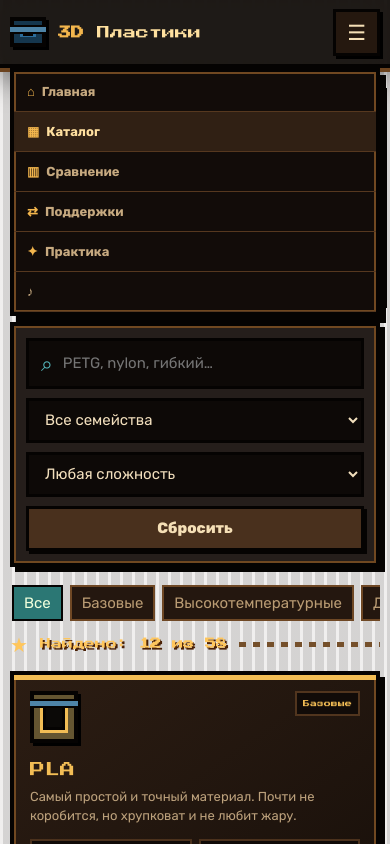
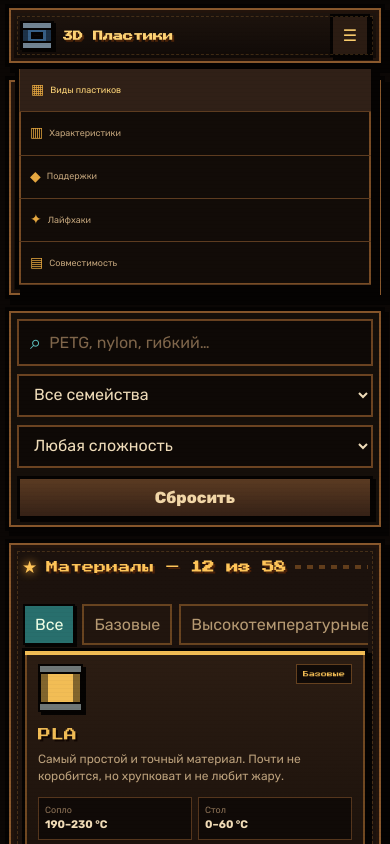
Before and after one commit to 3d-mast/3d-mast.github.io, a plain HTML site: page materials.html in a window 390 px wide. Both pictures are taken after a click on the button "Открыть меню". Shown: the top 844 px of the page. Drawn offline with Linux system fonts and the light colour scheme.

Commit message:
Restyle catalog to match pixel homepage

```diff
--- a/materials.html
+++ b/materials.html
@@ -1,14 +1,66 @@
-<!doctype html><html lang="ru"><head><meta charset="utf-8"><meta name="viewport" content="width=device-width,initial-scale=1"><meta name="theme-color" content="#100a07"><meta name="description" content="Каталог пластиков для FDM 3D-печати с фильтрами, температурами и подробными характеристиками."><title>Каталог пластиков — 3D Пластики</title><link rel="preconnect" href="https://fonts.googleapis.com"><link rel="preconnect" href="https://fonts.gstatic.com" crossorigin><link href="https://fonts.googleapis.com/css2?family=Press+Start+2P&family=Rubik:wght@400;500;600;700;800&display=swap" rel="stylesheet"><link rel="stylesheet" href="theme-v5.css?v=5.0.0"></head><body>
-<header class="site-header"><div class="shell header-inner"><a class="brand" href="index.html"><span class="brand-spool"></span><span><b>3D</b> Пластики</span></a><button class="menu-toggle" type="button" aria-label="Открыть меню" aria-expanded="false">☰</button><nav class="nav"><a href="index.html"><span>⌂</span> Главная</a><a class="active" href="materials.html"><span>▦</span> Каталог</a><a href="compare.html"><span>▥</span> Сравнение</a><a href="supports.html"><span>⇄</span> Поддержки</a><a href="guide.html"><span>✦</span> Практика</a><button class="sound-toggle" type="button" aria-pressed="false">♪</button></nav></div></header>
-<main class="page-main shell" id="top">
-<section class="page-hero pixel-frame"><div><div class="eyebrow">MATERIAL DATABASE</div><h1>Каталог пластиков</h1><p>Материалы подгружаются по 12 штук. Ищи по названию, назначению или совместимости и открывай подробную карточку.</p></div><div class="page-hero-icon">▦</div></section>
-<div class="toolbar"><label class="search-box"><span>⌕</span><input id="searchInput" type="search" placeholder="PETG, nylon, гибкий…"></label><select id="familyFilter"><option value="all">Все семейства</option></select><select id="difficultyFilter"><option value="all">Любая сложность</option><option value="1">Просто</option><option value="2">Средне</option><option value="3">Сложно</option><option value="4">Промышленно</option></select><button id="resetFilters" class="small-button" type="button">Сбросить</button></div>
-<div id="familyChips" class="filter-chips"></div>
-<div class="section-title"><span>★</span><h2>Найдено: <b id="visibleCount">0</b></h2><i></i></div>
-<div id="materialsGrid" class="material-grid"></div><div id="emptyState" class="empty-state pixel-frame" hidden>Ничего не найдено. Сбрось фильтры или измени запрос.</div>
-<div class="load-more-wrap"><button id="loadMore" class="pixel-button secondary load-more" type="button">Показать ещё 12</button></div>
-</main>
-<footer class="footer"><div class="shell footer-inner"><div class="footer-decor">▥ 🌿 🐈</div><div class="footer-center"><span>Автор</span><b>Алексей Прокопчук</b><small>© 2026. Все права защищены.</small></div><div class="footer-links"><a href="index.html">Главная</a><a href="supports.html">Поддержки</a><a href="compare.html">Сравнение</a></div></div></footer>
-<button class="back-to-top" type="button" aria-label="Вернуться наверх"><span>↑</span><small>TOP</small></button>
-<dialog id="materialDialog" class="modal"><button class="modal-close" type="button" aria-label="Закрыть">×</button><div id="dialogContent" class="modal-content"></div></dialog>
-<script src="materials.js"></script><script src="common-v5.js?v=5.0.0"></script><script src="catalog-v5.js?v=5.0.0"></script></body></html>
+<!doctype html>
+<html lang="ru">
+<head>
+  <meta charset="utf-8">
+  <meta name="viewport" content="width=device-width,initial-scale=1">
+  <meta name="theme-color" content="#100b07">
+  <meta name="description" content="Каталог пластиков для FDM 3D-печати с фильтрами, температурами и подробными характеристиками.">
+  <title>Каталог пластиков — 3D Пластики</title>
+  <link rel="preconnect" href="https://fonts.googleapis.com">
+  <link rel="preconnect" href="https://fonts.gstatic.com" crossorigin>
+  <link href="https://fonts.googleapis.com/css2?family=Press+Start+2P&family=Rubik:wght@400;500;600;700;800&display=swap" rel="stylesheet">
+  <link rel="stylesheet" href="pixel-v6.css?v=6.0.0">
+  <link rel="stylesheet" href="inner-v7.css?v=7.0.0">
+</head>
+<body>
+  <div class="pixel-noise" aria-hidden="true"></div>
+  <div class="site-shell">
+    <header class="top-panel pixel-frame">
+      <a class="logo" href="index.html"><span class="logo-spool"><i></i></span><b>3D Пластики</b></a>
+      <button class="menu-button" type="button" aria-expanded="false" aria-label="Открыть меню">☰</button>
+      <nav class="top-nav" aria-label="Главная навигация">
+        <a class="active-page" href="materials.html"><span>▦</span> Виды пластиков</a>
+        <a href="compare.html"><span>▥</span> Характеристики</a>
+        <a href="supports.html"><span>◆</span> Поддержки</a>
+        <a href="guide.html"><span>✦</span> Лайфхаки</a>
+        <a href="index.html#compatibility"><span>▤</span> Совместимость</a>
+      </nav>
+    </header>
+
+    <main class="inner-main" id="top">
+      <section class="inner-hero pixel-frame">
+        <div><p class="inner-kicker">MATERIAL DATABASE // 58+ FILAMENTS</p><h1>Каталог пластиков</h1><p>Ищи материал по названию, назначению и совместимости. Карточки загружаются порциями, чтобы каталог оставался быстрым и читаемым.</p></div>
+        <div class="inner-hero-icon">▦</div>
+      </section>
+
+      <div class="inner-toolbar">
+        <label class="inner-search"><span>⌕</span><input id="searchInput" type="search" placeholder="PETG, nylon, гибкий…" autocomplete="off"></label>
+        <select id="familyFilter" aria-label="Семейство материала"><option value="all">Все семейства</option></select>
+        <select id="difficultyFilter" aria-label="Сложность печати"><option value="all">Любая сложность</option><option value="1">Просто</option><option value="2">Средне</option><option value="3">Сложно</option><option value="4">Промышленно</option></select>
+        <button id="resetFilters" class="small-button" type="button">Сбросить</button>
+      </div>
+
+      <section class="inner-section dashboard-panel pixel-frame">
+        <div class="inner-heading"><span>★</span><h2>Материалы — <b id="visibleCount">0</b></h2><i></i></div>
+        <div id="familyChips" class="filter-chips" aria-label="Быстрые фильтры"></div>
+        <div id="materialsGrid" class="material-grid"></div>
+        <div id="emptyState" class="empty-state pixel-frame" hidden>Ничего не найдено. Сбрось фильтры или измени запрос.</div>
+        <div class="load-more-wrap"><button id="loadMore" class="pixel-button secondary load-more" type="button">Показать ещё 12</button></div>
+      </section>
+    </main>
+
+    <footer class="footer-panel inner-footer pixel-frame">
+      <div class="footer-decor">▥ 📚 🌿 🐈</div>
+      <div class="footer-author"><span>Автор:</span><b>Алексей Прокопчук</b><small>© 2026. Все права защищены.</small></div>
+      <div class="footer-links"><a href="index.html">Главная</a><a href="supports.html">Поддержки</a><a href="compare.html">Сравнение</a></div>
+      <div class="footer-cup">☕</div>
+    </footer>
+  </div>
+
+  <button class="back-to-top" type="button" aria-label="Вернуться наверх"><span>↑</span><small>TOP</small></button>
+  <dialog id="materialDialog" class="modal"><button class="modal-close" type="button" aria-label="Закрыть">×</button><div id="dialogContent" class="modal-content"></div></dialog>
+  <script src="materials.js"></script>
+  <script src="inner-v7.js?v=7.0.0"></script>
+  <script src="catalog-v5.js?v=5.1.0"></script>
+</body>
+</html>
```
